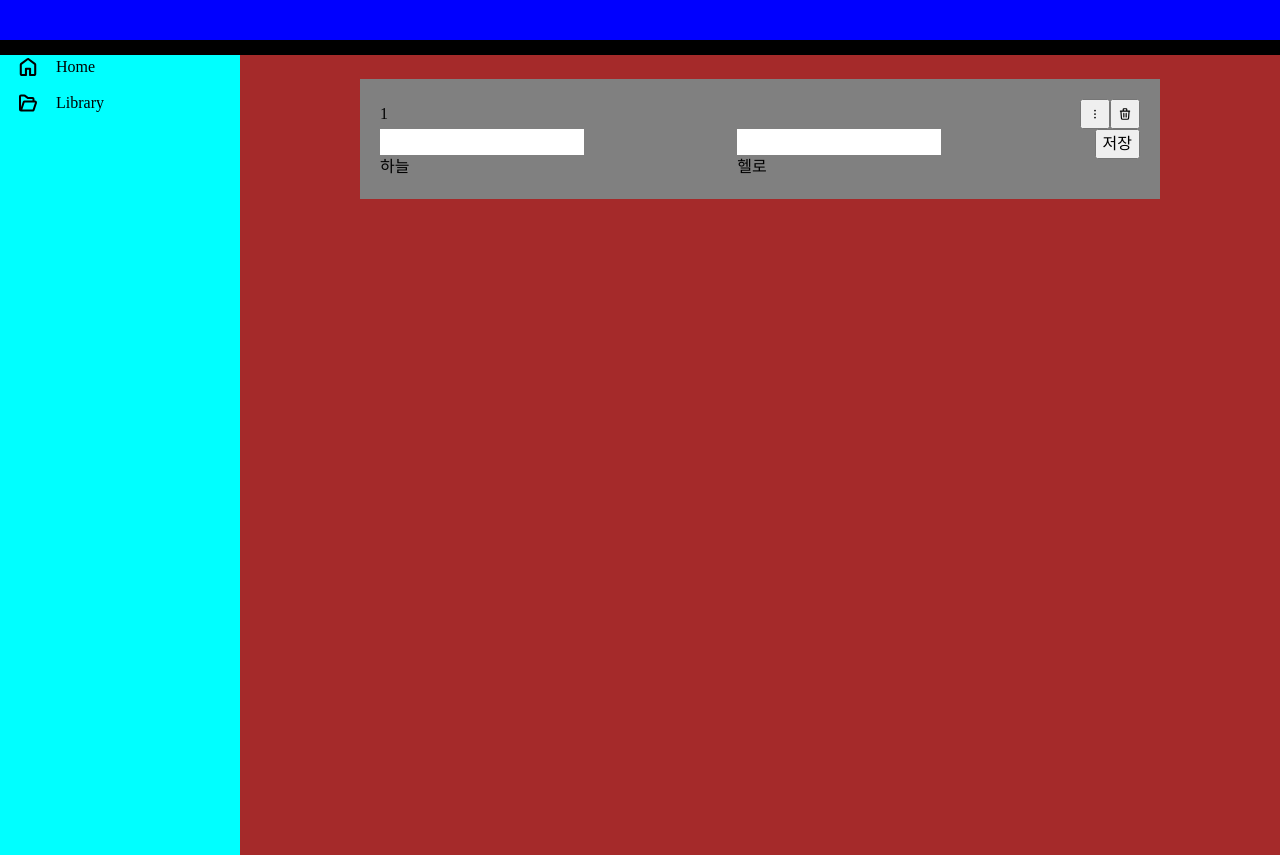
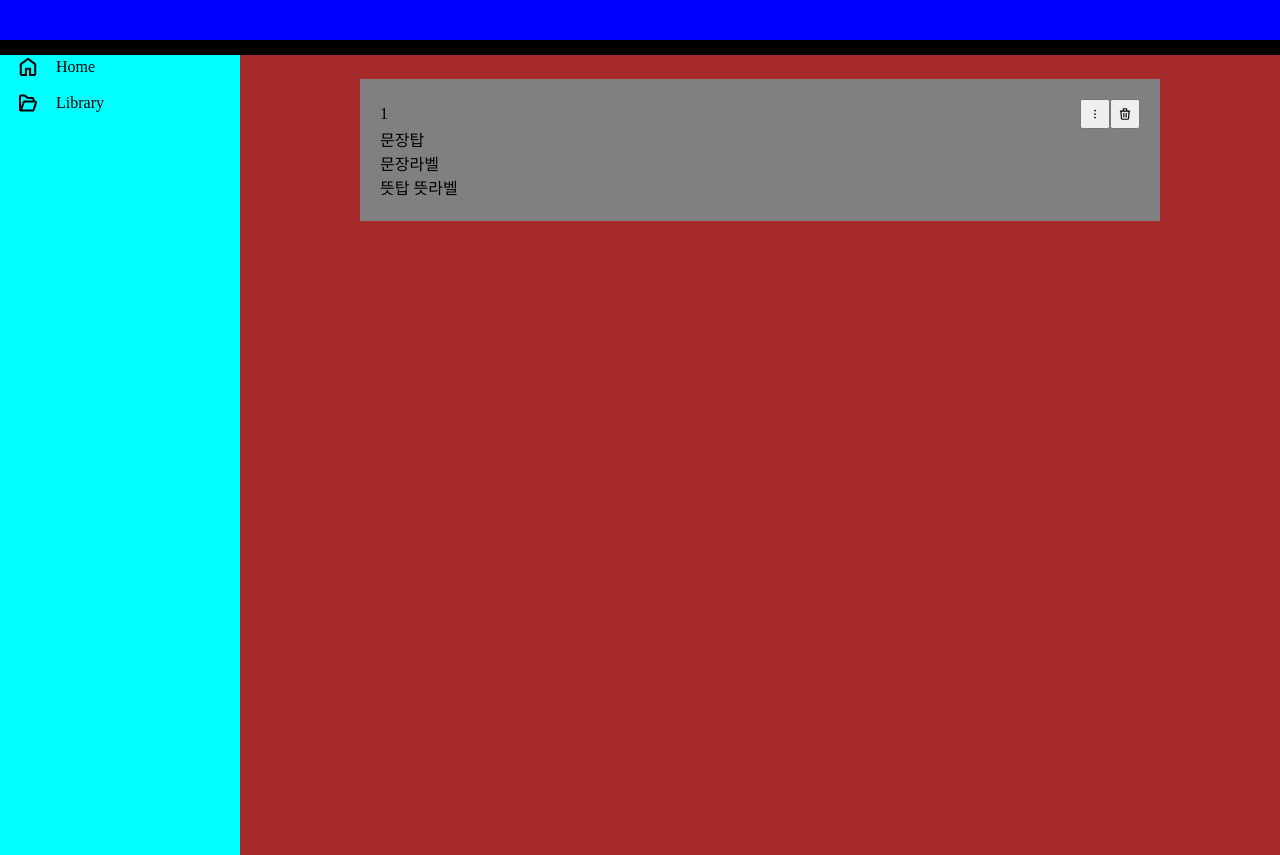
Before and after one commit to soonhoKwon0401/My_First_Project, a website built with Vite: page index.html in a window 1280 px wide. Built offline with nearby package versions, Linux system fonts and the light colour scheme.

Commit message:
card 수정

```diff
--- a/index.html
+++ b/index.html
@@ -53,7 +53,20 @@
         </aside>
         <main class="app__content">
           <div class="app__content-card">
-            <div class="app__content__card__inner"></div>
+            <div class="app__content__card__inner">
+              <!-- 시작 -->
+              <div class="app__content_card__text-inner">
+                <span class="content__card__sentence-text" id="sentence"
+                  >문장탑</span
+                >
+                <label for="sentence" class="label__sentence">문장라벨</label>
+              </div>
+              <div class="content__card__mean-text" id="mean">
+                <span class="content__card__mean-text">뜻탑</span>
+                <label for="mean  " class="label__mean">뜻라벨</label>
+              </div>
+              <!-- 끝 -->
+            </div>
           </div>
         </main>
       </div>
--- a/index.js
+++ b/index.js
@@ -58,7 +58,7 @@ const setWordCardId = (id) => {
 renderWordCardHeard(appContentInner, createWordCardHeard(true));
 setWordCardId("1");
 
-const createWordCardInput = (leftText = "문장", rightText = "뜻") => {
+const createWordInput = (leftText = "문장", rightText = "뜻") => {
   return `
   <form class="content__container__form__text-box" id="text-box">
     <div class="content__container__text-box">
@@ -91,11 +91,11 @@ const createWordCardInput = (leftText = "문장", rightText = "뜻") => {
   </form>`;
 };
 
-const renderWordCardInput = (container, html) => {
+const renderWordInput = (container, html) => {
   container.insertAdjacentHTML("beforeend", html);
 };
 
-renderWordCardInput(appContentInner, createWordCardInput("하늘", "헬로"));
+// renderWordInput(appContentInner, createWordInput("하늘", "헬로"));
 
 wordForm.addEventListener("submit", (event) => {
   event.preventDefault();
--- a/style.css
+++ b/style.css
@@ -130,3 +130,8 @@ body {
 .content__text-box__mean:focus {
   box-shadow: 0 0 0 3px slateblue;
 }
+
+.app__content_card__text-inner {
+  display: flex;
+  flex-direction: column;
+}
```
